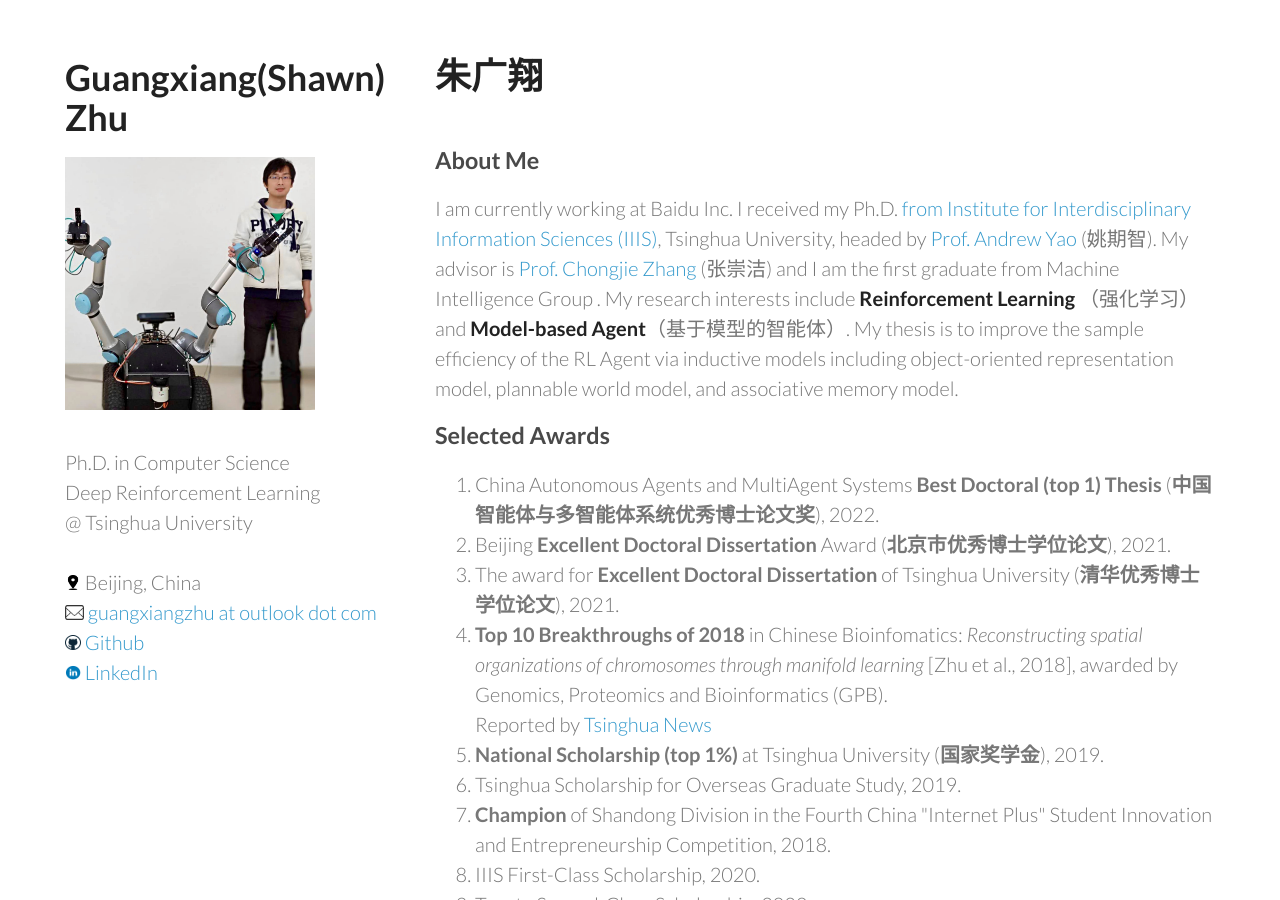
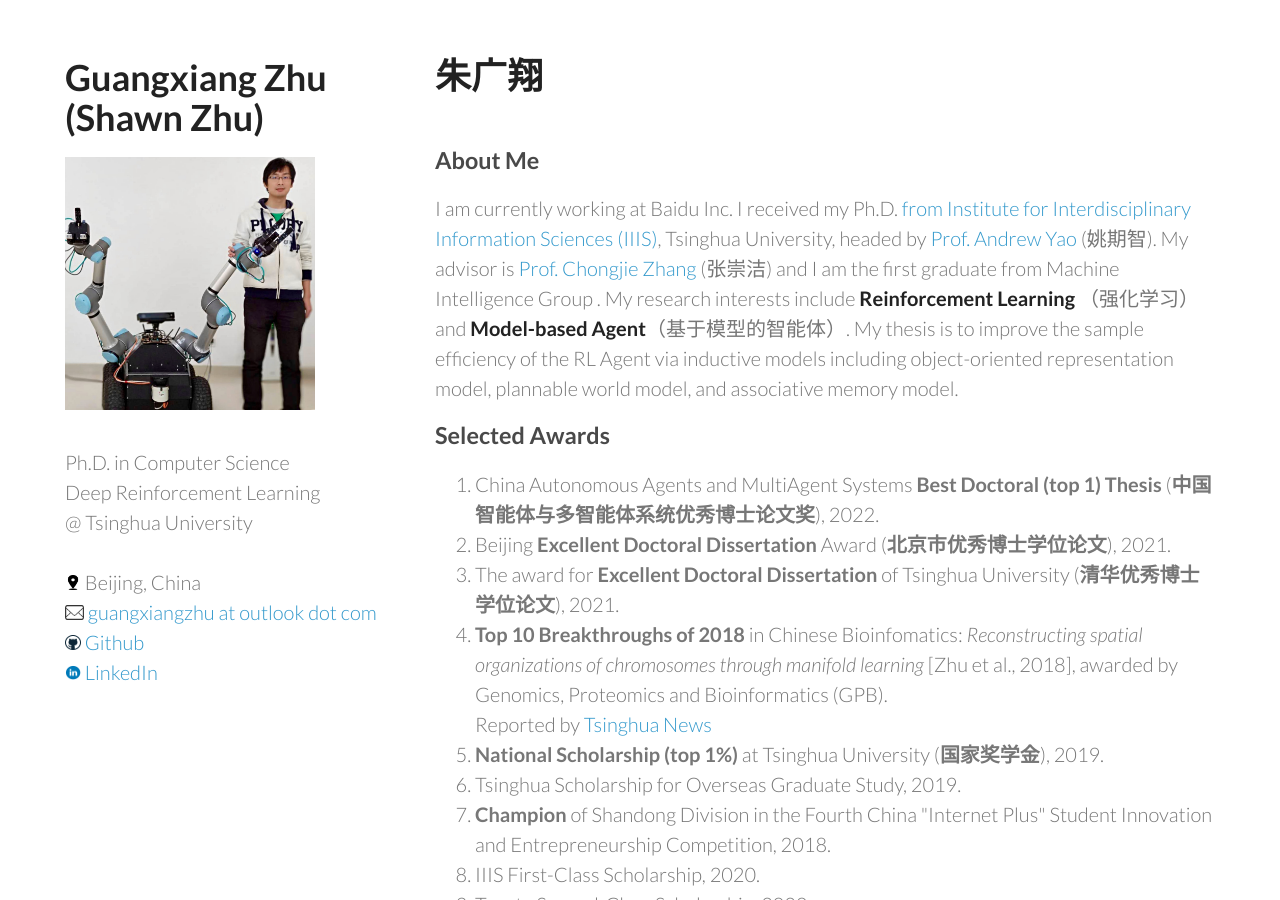
Before and after one commit to GuangxiangZhu/GuangxiangZhu.github.io, a Jekyll site: the page index.html, which Jekyll copies as it is, in a window 1280 px wide and 900 px high. Built offline with Jekyll 4.4.1, drawn with Linux system fonts in a browser that asks for light colours.

Commit message:
Update index.html

```diff
--- a/index.html
+++ b/index.html
@@ -15,7 +15,7 @@
 <body>
   <div class="container" style="width:3000px">
     <header width:400px>
-      <h1>Guangxiang(Shawn) Zhu</h1>
+      <h1>Guangxiang Zhu (Shawn Zhu)</h1>
       <img src="./assets/zgx.jpg" style="width:250px;"><br />
       <p>
         <br/>
```
